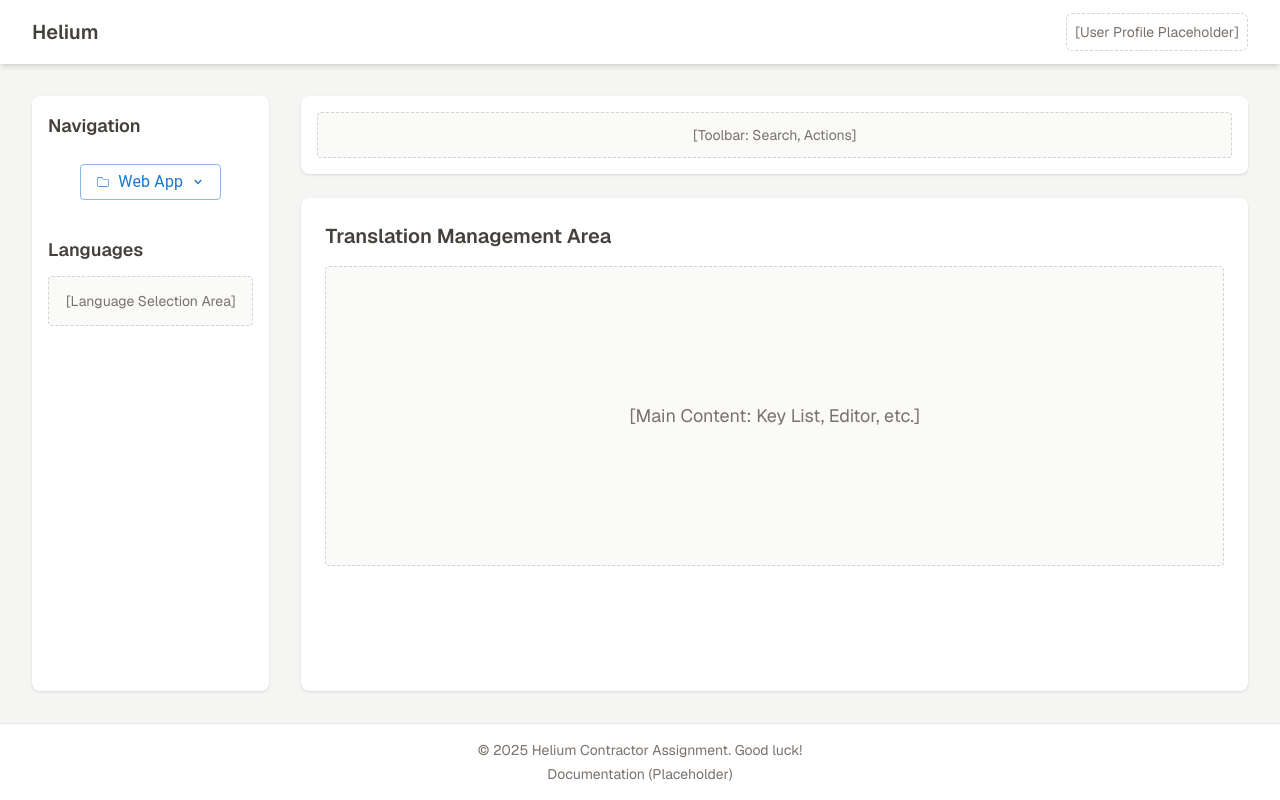
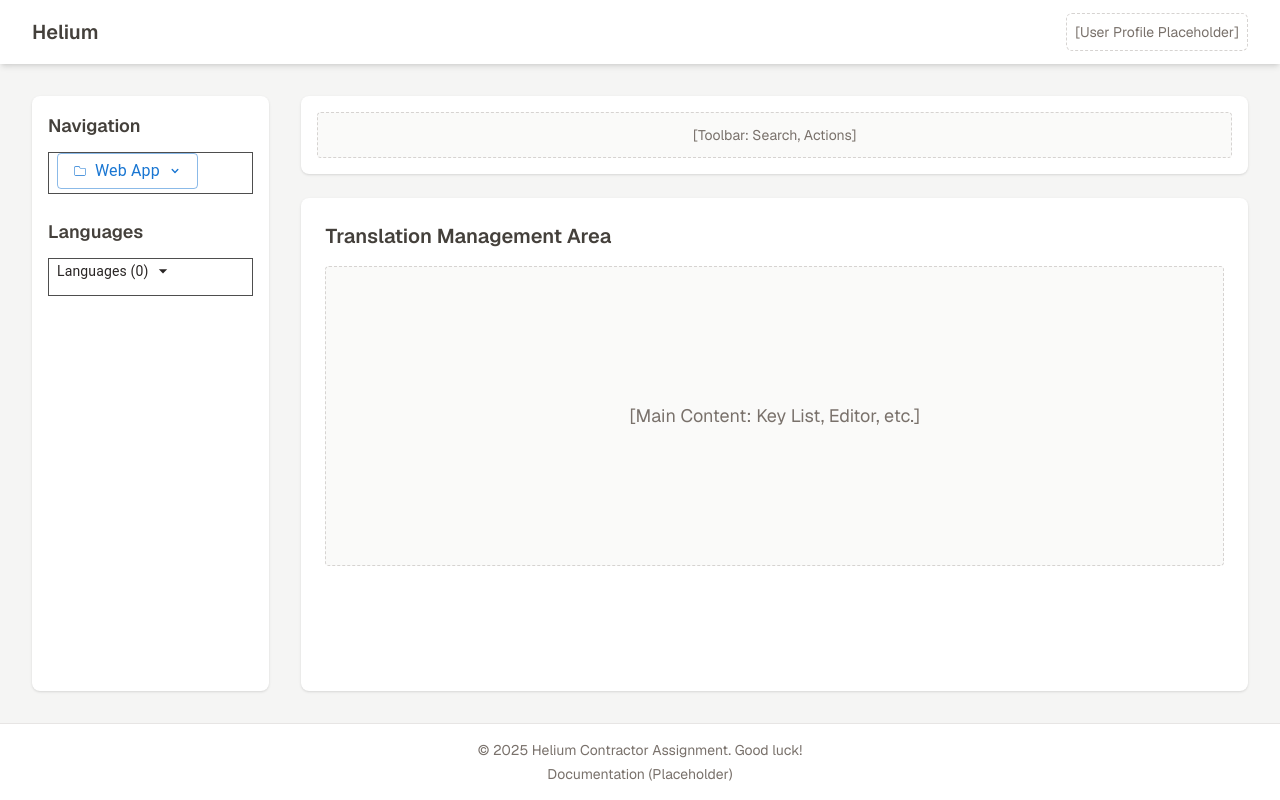
Before and after one commit to labaran1/heliumTest, a Next.js app in the folder localization-management-frontend/: page / in a window 1280 px wide. Built offline with nearby package versions, Linux system fonts and the light colour scheme.

Commit message:
use selector

```diff
--- a/localization-management-frontend/app/page.tsx
+++ b/localization-management-frontend/app/page.tsx
@@ -1,3 +1,4 @@
+import { LanguageSelector } from "@/src/components/LanguageSelector";
 import { ProjectSelector } from "@/src/components/ProjectSelector";
 
 export default function Home() {
@@ -31,7 +32,7 @@ export default function Home() {
               Navigation
             </h2>
             {/* // TODO: Implement Project Selector Component */}
-            <div className="p-3   rounded  dark:bg-stone-700 text-sm text-stone-500 dark:text-stone-400 min-h-[50px] flex items-center justify-center">
+            <div style={{border:'1px solid #4e4e4e', padding:'0 0 4px 8px', }}>
               <ProjectSelector/>
             </div>
           </div>
@@ -40,8 +41,8 @@ export default function Home() {
               Languages
             </h2>
             {/* // TODO: Implement Language Selector Component */}
-            <div className="p-3 border border-dashed border-stone-300 dark:border-stone-600 rounded bg-stone-50 dark:bg-stone-700 text-sm text-stone-500 dark:text-stone-400 min-h-[50px] flex items-center justify-center">
-              [Language Selection Area]
+            <div style={{border:'1px solid #4e4e4e', padding:'0 0 4px 8px', }}>
+              <LanguageSelector/>
             </div>
           </div>
           {/* // TODO: Add any other sidebar sections or components as needed */}
--- a/localization-management-frontend/src/components/LanguageSelector.tsx
+++ b/localization-management-frontend/src/components/LanguageSelector.tsx
@@ -25,12 +25,12 @@ export const LanguageSelector: React.FC = () => {
   const open = Boolean(anchorEl);
 
   const handleToggle = (lang: typeof AVAILABLE_LANGUAGES[number]) => {
-    toggleLanguage(lang); // LanguageMap = { code, label, flag }
+    toggleLanguage(lang);
   };
 
   return (
     <Box >
-      {/* Trigger button */}
+
       <Box
         onClick={(e) => setAnchorEl(e.currentTarget)}
         sx={{
@@ -46,7 +46,7 @@ export const LanguageSelector: React.FC = () => {
         <MdArrowDropDown size={20} />
       </Box>
 
-      {/* Dropdown */}
+
       <Menu anchorEl={anchorEl} open={open} onClose={() => setAnchorEl(null)} >
         {AVAILABLE_LANGUAGES.map((lang) => {
           const isSelected = selectedLanguages.some((l) => l.code === lang.code);
@@ -62,7 +62,7 @@ export const LanguageSelector: React.FC = () => {
         })}
       </Menu>
 
-      {/* Selected Chips */}
+
       <Box sx={{ mt: 1, display: 'flex', gap: 1, flexWrap: 'wrap' }}>
         {selectedLanguages.map((lang) => (
           <Chip
```
